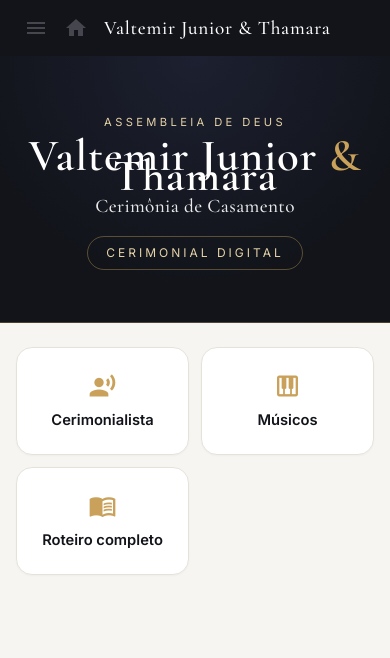
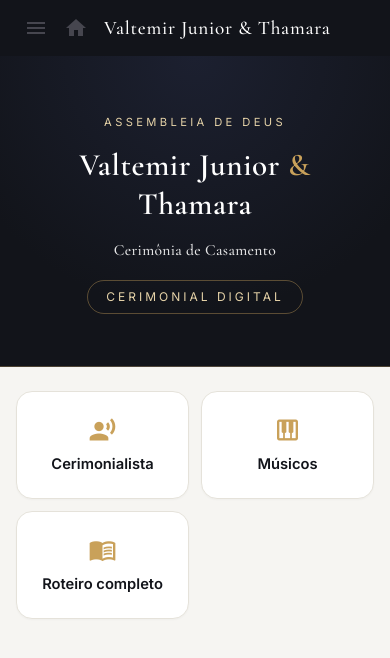
Before and after one commit to SgtCastanheira/cerimonial-digital, an Angular app: page / in a window 390 px wide. Shown: the top 658 px of the page. Built offline with nearby package versions, Linux system fonts and the light colour scheme.

Commit message:
Corrige responsividade do titulo da home e sobreposicao do topbar do cerimonialista

```diff
--- a/src/app/pages/home/home.scss
+++ b/src/app/pages/home/home.scss
@@ -19,14 +19,18 @@
 }
 
 .hero-title {
-  font-size: 2.8rem;
+  font-size: clamp(1.7rem, 8vw, 2.8rem);
+  line-height: 1.25;
   margin: 0;
   font-weight: 600;
+  max-width: 100%;
+  overflow-wrap: break-word;
 }
 
 .hero-subtitle {
-  font-size: 1.2rem;
-  margin: 4px 0 0;
+  font-size: clamp(0.95rem, 4vw, 1.2rem);
+  line-height: 1.3;
+  margin: 10px 0 0;
   font-weight: 500;
   opacity: 0.9;
 }
--- a/src/app/pages/officiant/officiant.scss
+++ b/src/app/pages/officiant/officiant.scss
@@ -2,7 +2,7 @@
   background: var(--ink);
   padding: 14px 16px;
   position: sticky;
-  top: 0;
+  top: 56px;
   z-index: 5;
 }
 
```
